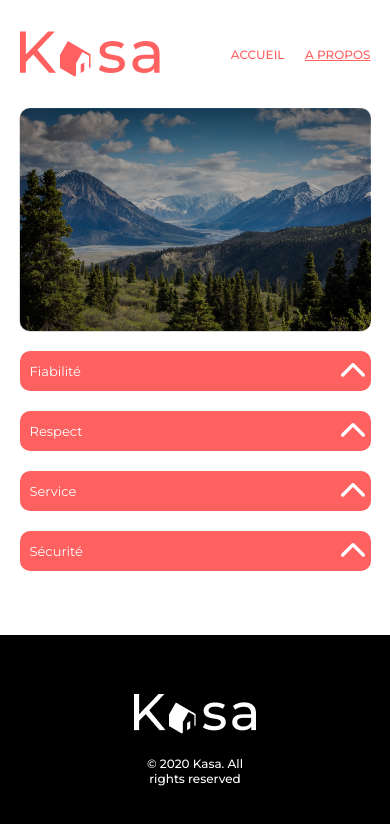
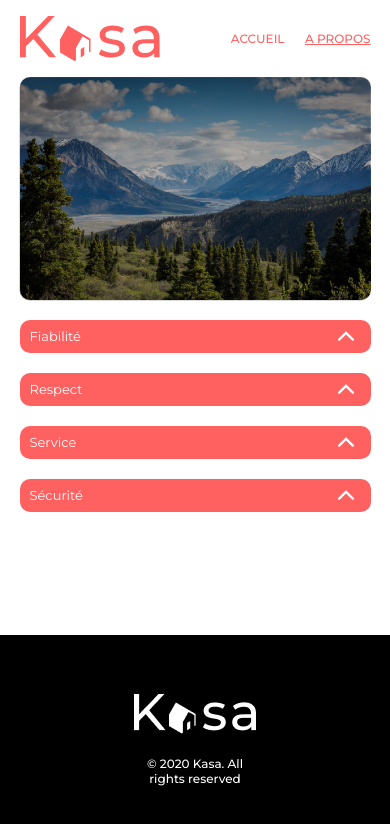
Before and after one commit to MarieCourse/Kasa, a React (Create React App) app: page /about in a window 390 px wide. Shown: the top 824 px of the page. Built offline with nearby package versions, Linux system fonts and the light colour scheme.

Commit message:
Projet final

```diff
--- a/src/components/Card/Card.sass
+++ b/src/components/Card/Card.sass
@@ -38,6 +38,9 @@
         width: 250px
         height: 250px
 
+        h2
+            font-size: 1rem
+
 @media screen and (max-width: 767px)
     .logementCard
         width: 100%
--- a/src/components/Carousel/Carousel.jsx
+++ b/src/components/Carousel/Carousel.jsx
@@ -1,6 +1,6 @@
 import React, { useState } from "react";
-import { ReactComponent as PreviousIcone } from "../../assets/prev.svg";
-import { ReactComponent as NextIcone } from "../../assets/next.svg";
+import previousIcone from "../../assets/prev.svg";
+import nextIcone from "../../assets/next.svg";
 import "./Carousel.sass";
 
 function Carousel({ pictures }) {
@@ -22,10 +22,10 @@ function Carousel({ pictures }) {
       {pictures.length > 1 && (
         <div>
           <button onClick={previousImage} className="carousel__previous">
-            <PreviousIcone />
+            <img src={previousIcone} alt="" />
           </button>
           <button onClick={nextImage} className="carousel__next">
-            <NextIcone />
+            <img src={nextIcone} alt="" />
           </button>
           <p>{`${currentIndex + 1}/${pictures.length}`}</p>
         </div>
--- a/src/components/Carousel/Carousel.sass
+++ b/src/components/Carousel/Carousel.sass
@@ -34,6 +34,14 @@
 @media (max-width: 767px)
     .carousel
         height: 255px
+        margin: 10px 0
+
+        button
+            top: 50%
+
+            img
+
+                width: 11.67px
 
         .carousel__active
             border-radius: 10px
--- a/src/components/Deroulant/Deroulant.jsx
+++ b/src/components/Deroulant/Deroulant.jsx
@@ -1,37 +1,49 @@
-import React from "react";
+import React, { useState, useRef } from "react";
 import "./Deroulant.sass";
 import arrowUp from "../../assets/arrowUp.svg";
 
-import { useState } from "react";
+function Deroulant({ title, content }) {
+  const [isOpen, setIsOpen] = useState(false);
+  const contentRef = useRef(null);
+  const [contentHeight, setContentHeight] = useState(0);
 
-function Deroulant({ title, content }) {
-  const [open, setOpen] = useState(false);
-  const [rotated, setRotated] = useState("img-button");
-
-  const contentClassName = open ? "showContent" : "hiddeContent";
-
-  const handleShowContent = () => {
-    setOpen(!open);
-    setRotated(open ? "img-button" : "img-button rotate");
+  const handleToggle = () => {
+    setIsOpen((prevState) => !prevState);
+    if (!isOpen) {
+      setContentHeight(contentRef.current.scrollHeight);
+    } else {
+      setContentHeight(0);
+    }
   };
 
   return (
     <div className="deroulant">
       <div>
         <h4>{title}</h4>
-        <button onClick={handleShowContent}>
-          <img src={arrowUp} alt="" className={rotated} />
+        <button onClick={handleToggle}>
+          <img
+            src={arrowUp}
+            alt=""
+            className={isOpen ? "img-button rotate" : "img-button"}
+          />
         </button>
       </div>
+      <div
+        className={isOpen ? "content-parent open" : "content-parent"}
+        style={{ maxHeight: isOpen ? contentHeight + "px" : "0" }}
+      >
+        <div ref={contentRef} className="content">
           {typeof content === "object" ? (
-        <ul className={contentClassName}>
+            <ul>
               {Object.keys(content).map((key) => (
                 <li key={key}>{content[key]}</li>
               ))}
             </ul>
           ) : (
-        <p className={contentClassName}>{content}</p>
+            <p>{content}</p>
           )}
+        </div>
+      </div>
     </div>
   );
 }
--- a/src/components/Deroulant/Deroulant.sass
+++ b/src/components/Deroulant/Deroulant.sass
@@ -1,37 +1,6 @@
 .deroulant
     border-radius: 10px
-
-    h4, p, ul
-        margin: 0
-        font-weight: 400
-        width: 100%
-    h4
-        color: white
-        background-color: #FF6060
-        border-radius: 10px
-        padding: 10px
-        font-size: 1.5rem
-        text-align: left
-        line-height: 20px
-
-    p, ul
-        width: calc(100% - 40px)
-        right: -100%
-        visibility: hidden
-        max-height: 0
-
-    .showContent
-        color: #FF6060
-        line-height: 1.5
-        padding: 20px
-        border-radius: 0 0 10px 10px
-        background-color: #F6F6F6
-        right: 0
-        visibility: visible
-        color: #FF6060
-        line-height: 1.5
-        max-height: 500px
-        transition: max-height 0.8s ease
+    font-weight: 400
 
     > div
         display: flex
@@ -39,21 +8,72 @@
         position: relative
         align-items: center
         justify-content: space-between
+        h4
+            margin: 0
+            font-weight: 400
+            width: 100%
+            color: white
+            background-color: #FF6060
+            border-radius: 10px
+            font-size: 1.5rem
+            text-align: left
+            line-height: 34px
+            padding: 10px
 
-    button
-        background: none
-        border: none
-        cursor: pointer
-        position: absolute
-        left: 90%
+        button
+            background: none
+            border: none
+            cursor: pointer
+            position: absolute
+            left: 91%
 
-    .rotate
-        transform: rotate(180deg)
+        .rotate
+            transform: rotate(180deg)
+
+        .img-button
+            transition: 0.3s ease
+
+    .content-parent
+        max-height: 0px
+        overflow: hidden
+        transition: max-height 0.5s ease
+
+        &.open
+            max-height: 1000px
+
+        .content
+            color: #FF6060
+            line-height: 1.5
+            border-radius: 0 0 10px 10px
+            background-color: #F6F6F6
+            font-size: 1.125rem
+            padding: 20px
+            margin: 0
+            width: 100%
+
+            p, ul
+                padding: 0
+                margin: 0
+
+@media (max-width: 1023px)
+    .deroulant
+        button
+            left: 92%
 
 @media (max-width: 767px)
-.deroulant
-    > div h4
-        font-size: 1.625rem
+    .deroulant
+        > div
+            h4
+                line-height: 13px
+                font-size: 1.625rem
 
-    p
-        font-size: 1.5rem
+            button
+                left: 89%
+
+                .img-button
+                    width: 16px
+
+        .content-parent
+            .content
+                font-size: 1.5rem
+                padding: 10px
--- a/src/components/FicheTitle/FicheTitle.sass
+++ b/src/components/FicheTitle/FicheTitle.sass
@@ -12,7 +12,8 @@
     p
         font-size: 1.125rem
 
-// @media (max-width: 767px)
-//     .titleLocation
-//         p
-//             font-size: 1.75rem
+@media (max-width: 767px)
+    .titleLocation
+        margin-bottom: 5px
+        p
+            font-size: 1.75rem
--- a/src/components/Header/Header.sass
+++ b/src/components/Header/Header.sass
@@ -25,7 +25,8 @@
 
 @media (max-width: 767px)
     .header
-        margin: 20px auto
+        height: 47px
+        margin: 15px auto
 
         &__logo
             width: 40%
--- a/src/components/Host/Host.sass
+++ b/src/components/Host/Host.sass
@@ -19,6 +19,8 @@
 
 @media (max-width: 767px)
     .host
+        p
+            font-size: 1.5rem
         img
             width: 32px
             height: 32px
--- a/src/components/Rating/Rating.sass
+++ b/src/components/Rating/Rating.sass
@@ -3,7 +3,6 @@
     flex-direction: row
     flex-wrap: nowrap
     gap: 8px
-    padding: 5px
 
     img
         height: 24px
@@ -14,4 +13,4 @@
         gap: 5px
 
         img
-            height: 18px
+            height: 13px
--- a/src/components/Tag/Tag.sass
+++ b/src/components/Tag/Tag.sass
@@ -12,9 +12,13 @@
         font-size: 0.875rem
         text-align: center
         display: inline-block
+        margin: 0
 
 @media (max-width:767px)
     .tags
+        flex-wrap: wrap
+
         p
             min-width: 84px
+            line-height: 14.26px
             font-size: 1.25rem
--- a/src/pages/About/about.sass
+++ b/src/pages/About/about.sass
@@ -3,7 +3,7 @@
     flex-direction: column
     width: 80%
     margin: 0 auto
-    gap: 20px
+    gap: 34px
 
     h4
         border-radius: 5px
@@ -11,3 +11,4 @@
 @media (max-width: 767px)
     .deroulantAbout
         width: 100%
+        gap: 20px
--- a/src/pages/Fiche Logement/fiche-logement.sass
+++ b/src/pages/Fiche Logement/fiche-logement.sass
@@ -1,29 +1,37 @@
-.fiche__section1, .fiche__section2
+.fiche__section1, .fiche__section2, .informations
     display: flex
+    flex-direction: row
     justify-content: space-between
-    flex-direction: row
+
+.fiche__section1
+    margin-bottom: 20px
+    min-height: 130px
+    justify-content: space-between
+
+    .fiche__section1A, .fiche__section1B
+        display: flex
+        flex-direction: column
+        justify-content: space-between
 
 .informations
-    display: flex
-    flex-direction: row
     gap: 20px
     margin-top: 10px
 
     > div
-        width: 50%
+        width: 47%
+
+@media (max-width: 991px)
+    .fiche__section1
+        flex-direction: column
+        margin-bottom: 0
+        .fiche__section1B
+            flex-direction: row-reverse
+            align-items: center
+
+    .informations
+        flex-direction: column
+
+        > div
+            width: 100%
 
 @media (max-width: 767px)
-.fiche__section1
-    flex-direction: column
-
-    .fiche__section1B
-        display: flex
-        flex-direction: row-reverse
-        justify-content: space-between
-        align-items: center
-
-.informations
-    flex-direction: column
-
-    > div
-        width: 100%
```
Lines whose indentation alone changed are shown as unchanged.
